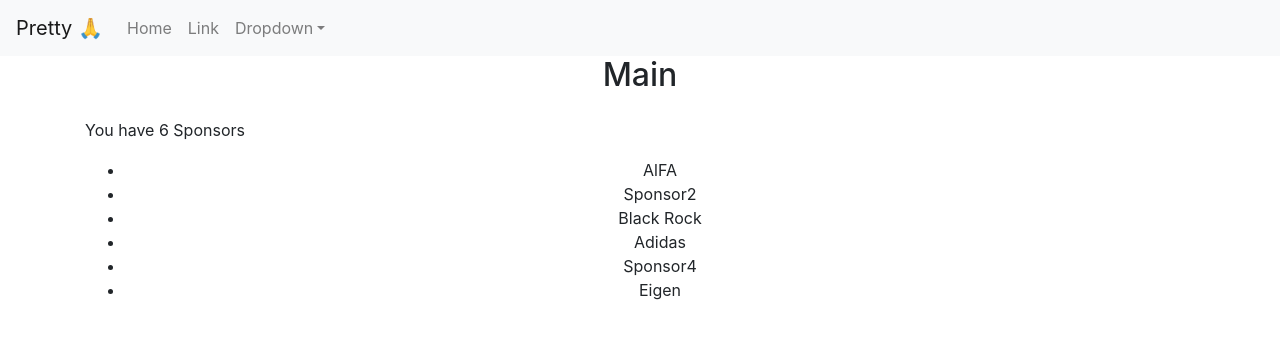
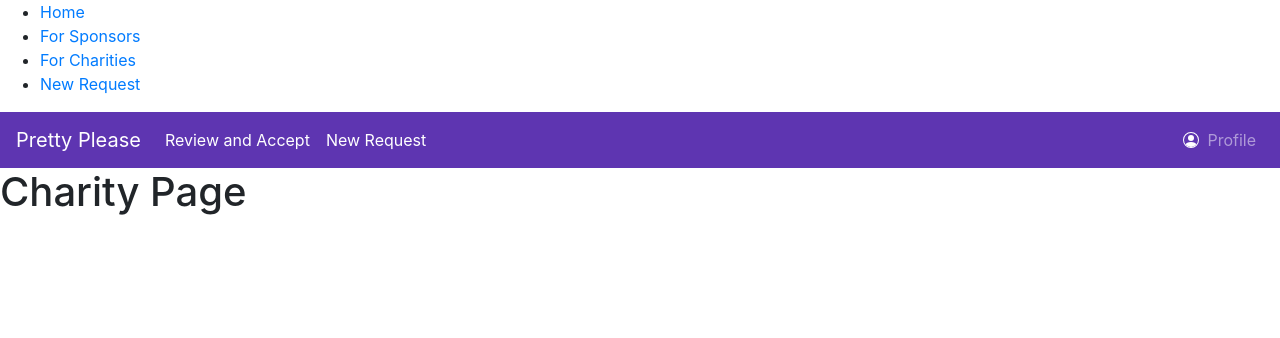
Before and after one commit to tr-hack-to-the-future/prettyplease-frontend, a React (Create React App) app: page /ForCharities in a window 1280 px wide. Shown: the top 338 px of the page. Built offline with nearby package versions, Linux system fonts and the light colour scheme.

Commit message:
Added React Router and changes to Navbar

```diff
--- a/src/App.js
+++ b/src/App.js
@@ -1,25 +1,64 @@
-import React,{useState} from 'react';
+import React, { Component, useState } from 'react';
 import './App.css';
 import Main from './Main.js';
+import SponsorPage from './components/SponsorPage';
+import CharityPage from './components/CharityPage';
+import NewRequest from './components/NewRequest';
 import 'bootstrap/dist/css/bootstrap.min.css';
 
-function App() {
+import {
+  BrowserRouter as Router,
+  Switch,
+  Route,
+  Link
+} from "react-router-dom";
+
+export default function App() {
   const [sponsor, setSponsor] = useState([
-    { sponsorName:"AlFA", completed: false},
-    { sponsorName: "Sponsor2", completed: false},
-    { sponsorName: "Black Rock", completed: false},
-    { sponsorName: "Adidas", completed: false},
-    { sponsorName: "Sponsor4", completed: true},
-    { sponsorName: "Eigen", completed: false}
+    { sponsorName: "AlFA", completed: false },
+    { sponsorName: "Sponsor2", completed: false },
+    { sponsorName: "Black Rock", completed: false },
+    { sponsorName: "Adidas", completed: false },
+    { sponsorName: "Sponsor4", completed: true },
+    { sponsorName: "Eigen", completed: false }
   ]);
+  return (
+    <Router>
+      <div>
+        <nav>
+          <ul>
+            <li>
+              <Link to="/">Home</Link>
+            </li>
+            <li>
+              <Link to="/ForSponsors">For Sponsors</Link>
+            </li>
+            <li>
+              <Link to="/ForCharities">For Charities</Link>
+            </li>
+            <li>
+              <Link to="/NewRequest">New Request</Link>
+            </li>
+          </ul>
+        </nav>
 
-  return (
-    <div className="App">
-
-      <Main SponsorData={sponsor}/>
-
-    </div>
+        {/* A <Switch> looks through its children <Route>s and
+            renders the first one that matches the current URL. */}
+        <Switch>
+          <Route path="/ForSponsors">
+            <SponsorPage />
+          </Route>
+          <Route path="/ForCharities">
+            <CharityPage />
+          </Route>
+          <Route path="/NewRequest">
+            <NewRequest />
+          </Route>
+          <Route path="/">
+          <Main SponsorData={sponsor} />
+          </Route>
+        </Switch>
+      </div>
+    </Router>
   );
 }
-
-export default App;
--- a/src/Main.js
+++ b/src/Main.js
@@ -1,11 +1,17 @@
-import React from 'react';
+import React, { Component, useState } from 'react';
 import PPNavbar from './components/PPNavbar';
 import Sponsorlist from './components/Sponsorlist';
 
 function Main({SponsorData}) {
+  const [navitems, setitems] = useState([
+    { itemName: "For Charities", activePage: true },
+    { itemName: "For Sponsor", activePage: false }
+
+  ]);
+
   return (
     <div className="Main">
-      <PPNavbar />
+      <PPNavbar NavItems={navitems}/>
 
       <h2>Main</h2>
       <Sponsorlist SponsorData={SponsorData}/>
--- /dev/null
+++ b/src/components/CharityPage.js
@@ -0,0 +1,23 @@
+import React, { Component, useState } from 'react';
+import PPNavbar from './PPNavbar';
+
+
+
+function CharityPage() {
+    const [navitems, setitems] = useState([
+        { itemName: "Review and Accept", activePage: true },
+        { itemName: "New Request", activePage: false }
+
+      ]);
+
+
+    return (
+        <div className="ReviewAccept">
+        <PPNavbar NavItems={navitems}/>
+        <h1>Charity Page</h1>
+        </div>
+
+    );
+}
+
+export default CharityPage;
--- /dev/null
+++ b/src/components/Navbar.css
@@ -0,0 +1,9 @@
+.navpurple {
+    background-color: #5e35b1;
+  }
+
+@media screen and (max-width: 1000px) {
+    div.hideonmobile {
+      display: none;
+    }
+  }
--- /dev/null
+++ b/src/components/NewRequest.js
@@ -0,0 +1,18 @@
+import React from 'react';
+
+
+
+function NewRequest() {
+
+
+
+    return (
+
+        <h1>New Request</h1>
+
+
+
+    );
+}
+
+export default NewRequest;
--- a/src/components/PPNavbar.js
+++ b/src/components/PPNavbar.js
@@ -1,35 +1,62 @@
 import React from 'react';
+import './Navbar.css';
 import Navbar from 'react-bootstrap/Navbar';
 import Nav from 'react-bootstrap/Nav';
 import NavDropdown from 'react-bootstrap/NavDropdown';
+import {
+  BrowserRouter as Router,
+  Switch,
+  Route,
+  Link
+} from "react-router-dom";
+
+function PPNavbar({ NavItems }) {
+  return (
+    <div className="PPNavbar">
+      <nav className="navbar navbar-expand-lg navbar-dark navpurple">
+        <a className="navbar-brand" href="#">Pretty Please</a>
+        <button className="navbar-toggler" type="button" data-toggle="collapse" data-target="#navbarTogglerDemo02"
+          aria-controls="navbarTogglerDemo02" aria-expanded="false" aria-label="Toggle navigation">
+          <span class="navbar-toggler-icon"></span>
+        </button>
+
+        <div className="collapse navbar-collapse" id="navbarTogglerDemo02">
+          <ul className="navbar-nav ">
+            {NavItems.map(item =>
+              <li class="nav-item active mr-auto mt-2 mt-lg-0"><a class="nav-link" href="#">{item.itemName }<span className="sr-only">(current)</span></a>
+              </li>)}
+            {/* <li class="nav-item active mr-auto mt-2 mt-lg-0">
+              <a class="nav-link" href="#">Review and Accept <span class="sr-only">(current)</span></a>
+            </li>
+            <li class="nav-item">
+              <a class="nav-link" href="new-request.html">New Request</a>
+            </li> */}
+          </ul>
+          <ul class="navbar-nav ml-auto mt-2 mt-lg-0">
+            <div class="hideonmobile">
+              <svg width="1em" height="40px" viewBox="0 0 16 16" class="bi bi-person-circle" fill="#ffffff"
+                xmlns="http://www.w3.org/2000/svg">
+                <path
+                  d="M13.468 12.37C12.758 11.226 11.195 10 8 10s-4.757 1.225-5.468 2.37A6.987 6.987 0 0 0 8 15a6.987 6.987 0 0 0 5.468-2.63z" />
+                <path fill-rule="evenodd" d="M8 9a3 3 0 1 0 0-6 3 3 0 0 0 0 6z" />
+                <path fill-rule="evenodd"
+                  d="M8 1a7 7 0 1 0 0 14A7 7 0 0 0 8 1zM0 8a8 8 0 1 1 16 0A8 8 0 0 1 0 8z" />
+              </svg>
+            </div>
+            <li class="nav-item">
+              <a class="nav-link" href="#">Profile <span class="sr-only">(current)</span></a>
+            </li>
+          </ul>
+
+        </div>
+
+      </nav>
 
 
-function PPNavbar() {
-  return (
-    <div className="PPNavbar">
 
 
-      <Navbar bg="light" expand="lg">
-        <Navbar.Brand href="#home">Pretty 🙏</Navbar.Brand>
-        <Navbar.Toggle aria-controls="basic-navbar-nav" />
-        <Navbar.Collapse id="basic-navbar-nav">
-          <Nav className="mr-auto">
-            <Nav.Link href="#home">Home</Nav.Link>
-            <Nav.Link href="#link">Link</Nav.Link>
-            <NavDropdown title="Dropdown" id="basic-nav-dropdown">
-              <NavDropdown.Item href="#action/3.1">Action</NavDropdown.Item>
-              <NavDropdown.Item href="#action/3.2">Another action</NavDropdown.Item>
-              <NavDropdown.Item href="#action/3.3">Something</NavDropdown.Item>
-              <NavDropdown.Divider />
-              <NavDropdown.Item href="#action/3.4">Separated link</NavDropdown.Item>
-            </NavDropdown>
-          </Nav>
-          {/* <Form inline>
-            <FormControl type="text" placeholder="Search" className="mr-sm-2" />
-            <Button variant="outline-success">Search</Button>
-          </Form> */}
-        </Navbar.Collapse>
-      </Navbar>
+
+
 
     </div>
   );
--- /dev/null
+++ b/src/components/SponsorPage.js
@@ -0,0 +1,16 @@
+import React from 'react';
+
+
+
+function SponsorPage() {
+
+
+
+    return (
+
+        <h1>Sponsor Page</h1>
+
+    );
+}
+
+export default SponsorPage;
```
